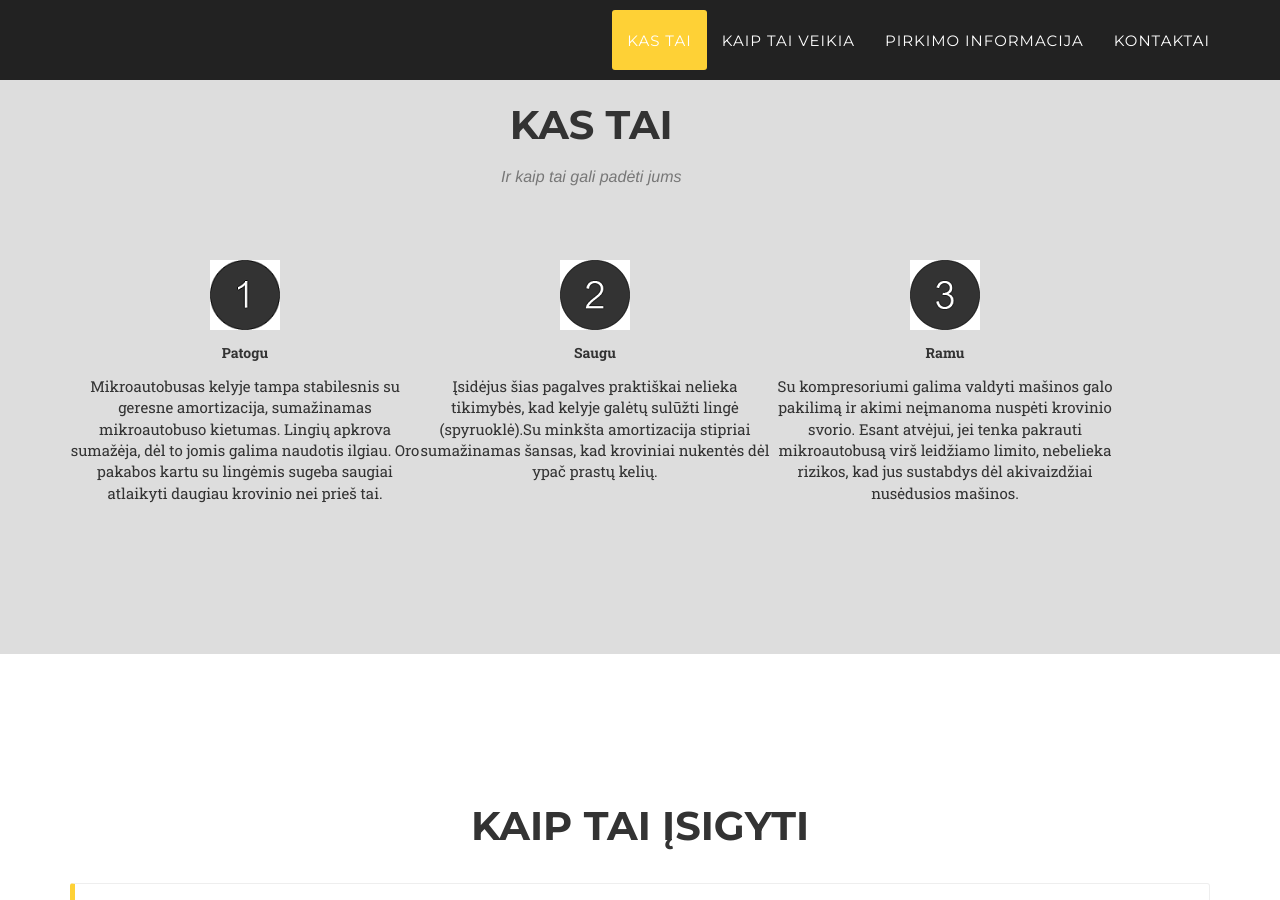
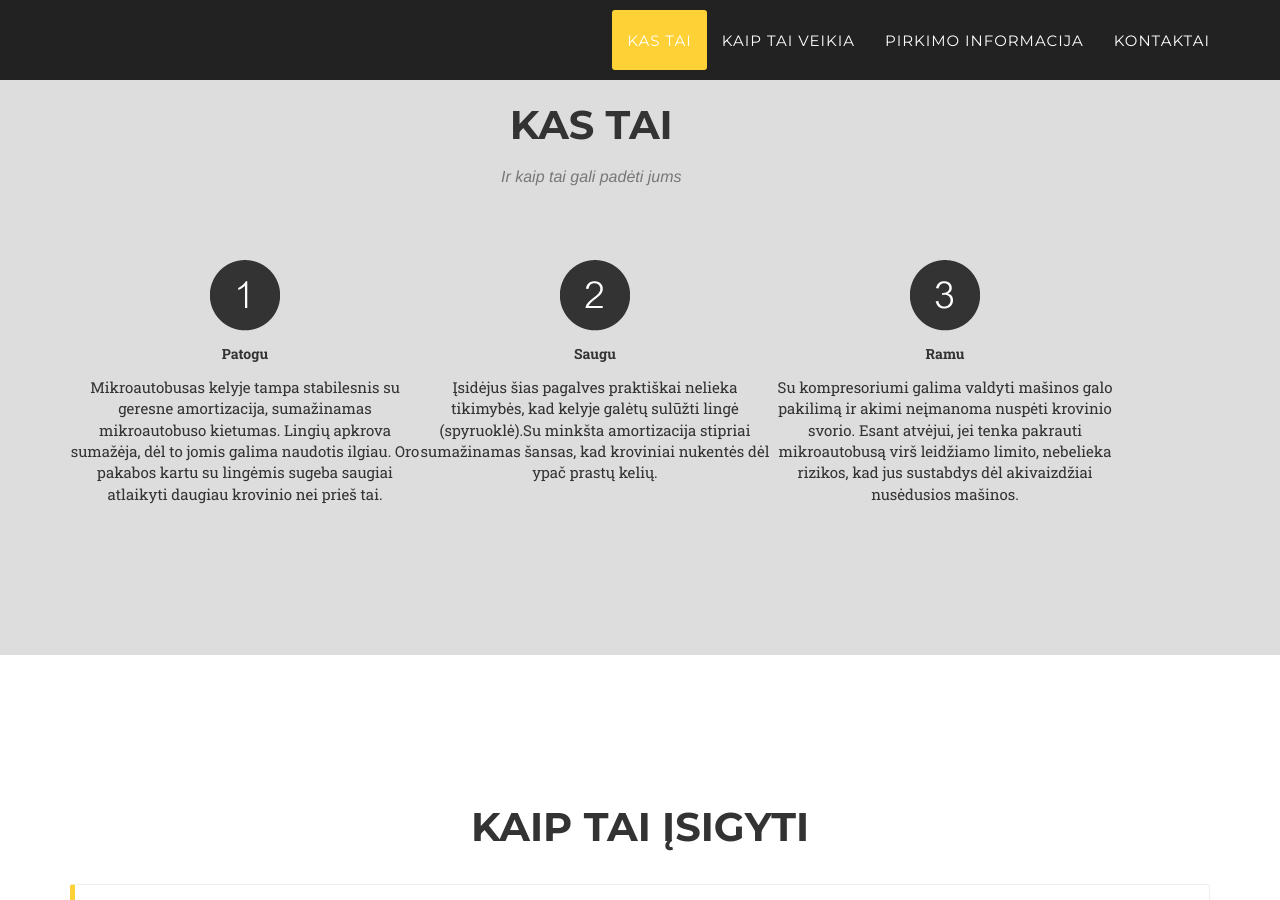
Before and after one commit to Bitvala/MikroautobusuPagalves, a Jekyll site: the page built from index.html, in a window 1280 px wide and 900 px high, scrolled down 1674 px. Built offline with Jekyll 4.4.1, drawn with Linux system fonts in a browser that asks for light colours; some web fonts are replaced.

Commit message:
transparent icons

```diff
--- a/_includes/footer.html
+++ b/_includes/footer.html
@@ -1,3 +1,7 @@
-  <footer>
+<footer>
+<div class="container">
+	<div class="row"><img src="img/amadea.png" class="img-responsive logo"></div>
+</div>
 
-    </footer>
+
+</footer>
```
Also changed, not shown: img/1.png, img/2.png, img/3.png.
